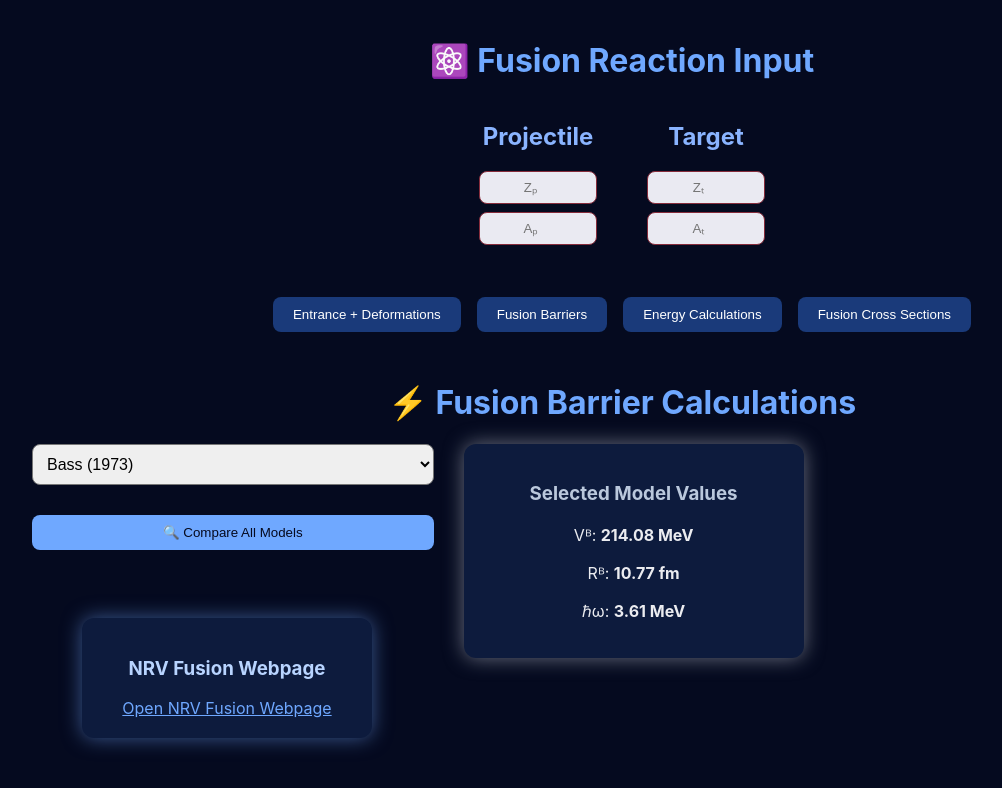
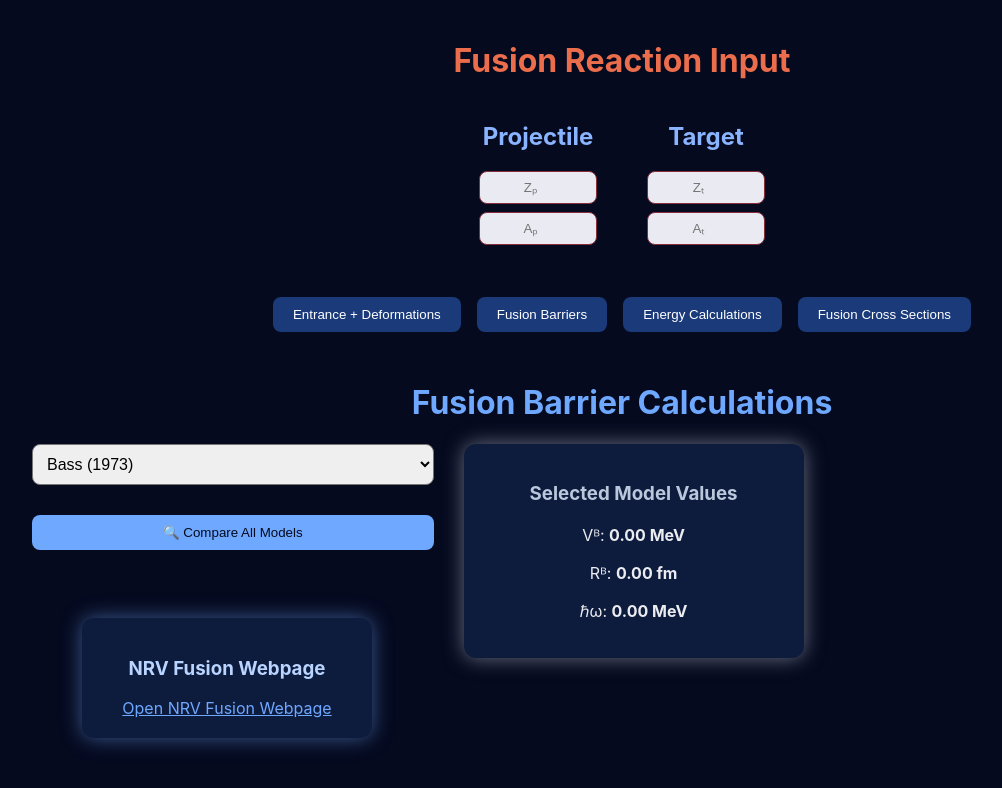
Before and after one commit to chinni6991-creator/Fusion, a React (Create React App) app: page / in a window 1280 px wide. Both pictures are taken after a click on the button "Fusion Barriers". Shown: the top 788 px of the page, without its empty margins (18-1020 px from the left). Built offline with nearby package versions, Linux system fonts and the light colour scheme.

Commit message:
Updated fusion app

```diff
--- a/public/index.html
+++ b/public/index.html
@@ -24,10 +24,10 @@
       work correctly both with client-side routing and a non-root public URL.
       Learn how to configure a non-root public URL by running `npm run build`.
     -->
-    <title>React App</title>
+    <title>Fusion parameters</title>
   </head>
   <body>
-    <noscript>You need to enable JavaScript to run this app.</noscript>
+    <noscript>It calculates Fusion barriers, Entrance channels parameters</noscript>
     <div id="root"></div>
     <!--
       This HTML file is a template.
--- a/src/App.js
+++ b/src/App.jsx
@@ -91,7 +91,7 @@ const handleEnergyPage = () => {
 
   return (
     <div style={{ backgroundColor:"#050a1f", color:"#e3e8ff", minHeight:"100vh", padding:"20px", textAlign:"center" }}>
-      <h1 style={{ color:"#6fa8ff" }}>⚛️ Fusion Reaction Input</h1>
+      <h1 style={{ color:"#eb6d4bff" }}> Fusion Reaction Input</h1>
 
       <div style={{ display:"flex", justifyContent:"center", gap:"50px", flexWrap:"wrap" }}>
         <div>
@@ -152,7 +152,10 @@ const handleEnergyPage = () => {
 
   </div>
 )}
-{activeSection === "fusion" && <BarrierPage />}
+{activeSection === "fusion" && (
+  <BarrierPage Zp={Zp} Ap={Ap} Zt={Zt} At={At} />
+)}
+
 
     {activeSection === "energy" && (
   <EnergyPage
@@ -164,8 +167,14 @@ const handleEnergyPage = () => {
 )}
 
 
-    {activeSection === "cross" && <FusionCrossSectionPage />}
-
+    {activeSection === "cross" && (
+  <FusionCrossSectionPage
+    Zp={Zp}
+    Ap={Ap}
+    Zt={Zt}
+    At={At}
+  />
+)}
 
     </div>
   );
--- a/src/BarrierPage.js
+++ b/src/BarrierPage.js
@@ -1,12 +1,17 @@
-import React, { useState } from "react";
+import React, { useState, useEffect } from "react";
 
-function BarrierPage() {
+function BarrierPage({ Zp, Ap, Zt, At }) {
   const [model, setModel] = useState("bass");
   const [showComparison, setShowComparison] = useState(false);
 
-  // Get stored inputs from ReactionPage
-  const stored = JSON.parse(localStorage.getItem("fusion_inputs") || "{}");
-  const { Zp = 20, Ap = 48, Zt = 82, At = 208 } = stored;
+// Ensure numeric inputs
+  const parseInputs = () => {
+    const zp = Number(Zp);
+    const ap = Number(Ap);
+    const zt = Number(Zt);
+    const at = Number(At);
+    return { zp, ap, zt, at };
+  };
 
   // --- Fusion barrier calculations ---
   const calculateBass = (Zp, Zt, Ap, At) => {
@@ -29,6 +34,9 @@ function BarrierPage() {
 };
 
   const calculateDutt = (Zp, Zt, Ap, At) => {
+  Zp = Number(Zp); Zt = Number(Zt); Ap = Number(Ap); At = Number(At);
+  if (!Zp || !Zt || !Ap || !At) return { VB: 0, RB: 0, hw: 0 };
+
   // Choose proximity version (Prox 77 used here)
   const alpha = 5.18419;
   const beta = 0.33979;
@@ -41,52 +49,103 @@ function BarrierPage() {
   const sB = alpha * Math.exp(-beta * Math.pow(x - 2, 0.25));
 
   const RB = C1 + C2 + sB;
-  const VB = delta * ((1.44 * Zp * Zt / RB) * (1 - 0.75 / RB));
-  const hw = 4.0; // optional placeholder, not from Dutt 2010
+  const VB = delta * ((1.44 * Zp * Zt / RB) * (1 - 0.75 / RB)) * 0.95;
+  const hw = 0.065 * Zp * Zt / Math.pow(Math.cbrt(Ap) + Math.cbrt(At), 1.5);
 
-  return { VB, RB, hw };
+  return {
+    VB: Number(VB.toFixed(3)),
+    RB: Number(RB.toFixed(3)),
+    hw: Number(hw.toFixed(3)),
+  };
 };
 
-  const calculateManju = (Zp, Zt, Ap, At) => {
+ const calculateManju = (Zp, Zt, Ap, At) => {
+  Zp = Number(Zp); Zt = Number(Zt); Ap = Number(Ap); At = Number(At);
+  if (!Zp || !Zt || !Ap || !At) return { VB: 0, RB: 0, hw: 0 };
     const b = 1.0;
-    const R0p = 1.24 * Math.cbrt(Ap) * (1 + 1.646 / Ap - 0.191 * ((Ap - 2 * Zp) / Ap));
-    const R0t = 1.24 * Math.cbrt(At) * (1 + 1.646 / At - 0.191 * ((At - 2 * Zt) / At));
-    const Cp = R0p * (1 - (b ** 2) / (R0p ** 2));
-    const Ct = R0t * (1 - (b ** 2) / (R0t ** 2));
+    // Step 1: R00i
+const R00p = 1.24 * Math.cbrt(Ap) *
+  (1 + 1.646 / Ap - 0.191 * ((Ap - 2 * Zp) / Ap));
+const R00t = 1.24 * Math.cbrt(At) *
+  (1 + 1.646 / At - 0.191 * ((At - 2 * Zt) / At));
+
+   // Step 2: R0i (truncate at b^2 term)
+const R0p = R00p * (1 - (7/2) * (b*b) / (R00p*R00p));
+const R0t = R00t * (1 - (7/2) * (b*b) / (R00t*R00t));
+
+// Step 3: Ci
+const Cp = R0p * (1 - (b*b) / (R0p*R0p));
+const Ct = R0t * (1 - (b*b) / (R0t*R0t));
+
     const num = (Zp * Zt) / (Math.cbrt(Ap) + Math.cbrt(At));
     const SB = -1.236e-7 * num ** 3 + 7.774e-5 * num ** 2 - 2.324e-2 * num + 3.759;
     const RB = SB + Cp + Ct;
     const VB = 1.4057 * ((Zp * Zt / RB) * (1 - 1 / RB)) + 5.4746;
-    const hw = -3.34e-7 * num ** 3 + 1.39e-4 * num ** 2 - 2.37e-2 * num + 5.67;
-    return { VB, RB, hw };
+    let hw = -3.34e-7 * num ** 3 + 1.39e-4 * num ** 2 - 2.37e-2 * num + 5.67;
+    if (hw < 0) hw = 0.5; // Prevent negative hw for very heavy nuclei
+    return {
+    VB: Number(VB.toFixed(3)),
+    RB: Number(RB.toFixed(3)),
+    hw: Number(hw.toFixed(3)),
   };
-
+};
   const calculateActinide = (Zp, Zt, Ap, At) => {
+  Zp = Number(Zp);
+  Zt = Number(Zt);
+  Ap = Number(Ap);
+  At = Number(At);
+  if (!Zp || !Zt || !Ap || !At) return { VB: 0, RB: 0, hw: 0 };
     const b = 1.0;
-    const R0p = 1.24 * Math.cbrt(Ap) * (1 + 1.646 / Ap - 0.191 * ((Ap - 2 * Zp) / Ap));
-    const R0t = 1.24 * Math.cbrt(At) * (1 + 1.646 / At - 0.191 * ((At - 2 * Zt) / At));
+    const R0p = 1.28 * Math.cbrt(Ap) - 0.76 + 0.8 / Math.cbrt(Ap)
+    const R0t = 1.28 * Math.cbrt(At) - 0.76 + 0.8 / Math.cbrt(At);
     const Cp = R0p * (1 - (b ** 2) / (R0p ** 2));
     const Ct = R0t * (1 - (b ** 2) / (R0t ** 2));
     const num = (Zp * Zt) / (Math.cbrt(Ap) + Math.cbrt(At));
     const SB = -1.79e-7 * num ** 3 + 1.05e-4 * num ** 2 - 2.76e-2 * num + 3.98;
     const RB = SB + Cp + Ct;
     const VB = 1.435 * ((Zp * Zt / RB) * (1 - 1 / RB)) + 1.866;
-    const hw = 1.46e-7 * num ** 3 + 9.4e-5 * num ** 2 +1.02e-2 * num -4.02;
-    return { VB, RB, hw };
+    let hw = 1.46e-7 * num ** 3 - 9.4e-5 * num ** 2 +1.02e-2 * num -4.02;
+    if (hw < 0) hw = 0.5; // Prevent negative hw
+    return {
+    VB: Number(VB.toFixed(3)),
+    RB: Number(RB.toFixed(3)),
+    hw: Number(hw.toFixed(3)),
   };
+};
+
+
   const calculateAdamian = (Zp, Zt, Ap, At) => {
+  Zp = Number(Zp);
+  Zt = Number(Zt);
+  Ap = Number(Ap);
+  At = Number(At);
+  if (!Zp || !Zt || !Ap || !At) return { VB: 0, RB: 0, hw: 0 };
     const RB = 1.25 * (Math.cbrt(Ap) + Math.cbrt(At));
     const VB = 1.44 * Zp * Zt / RB;
     const hw = 4.0;
-    return { VB, RB, hw };
+    return {
+    VB: Number(VB.toFixed(3)),
+    RB: Number(RB.toFixed(3)),
+    hw: Number(hw.toFixed(3)),
   };
+};
 
   const calculateArora = (Zp, Zt, Ap, At) => {
+  Zp = Number(Zp);
+  Zt = Number(Zt);
+  Ap = Number(Ap);
+  At = Number(At);
+  if (!Zp || !Zt || !Ap || !At) return { VB: 0, RB: 0, hw: 0 };
     const RB = 7.359 + 3.076e-3 * Ap - 1.182e-6 * Ap ** 2 + 1.567e-11 * Ap ** 3;
     const VB = 1.44 * Zp * Zt / RB;
     const hw = 4.5 - 0.002 * Zp * Zt;
-    return { VB, RB, hw };
+     return {
+    VB: Number(VB.toFixed(3)),
+    RB: Number(RB.toFixed(3)),
+    hw: Number(hw.toFixed(3)),
   };
+};
+
 
   const calculateWoodsSaxon = (Zp, Zt, Ap, At) => {
   // Convert inputs safely to numbers
@@ -106,7 +165,7 @@ function BarrierPage() {
   // --- Calculations ---
   const RB = r0 * (Math.cbrt(Ap) + Math.cbrt(At)); // barrier radius
   const VC = (1.44 * Zp * Zt) / RB;                // Coulomb potential
-  const VN = V0 * (1 - Math.exp(-RB / a));         // WS nuclear term
+  const VN = V0 * Math.exp(-RB / a);         // WS nuclear term
   const VB = VC + VN;                              // total barrier height
 
   // ℏω from empirical scaling (Dutt-style)
@@ -133,12 +192,12 @@ function BarrierPage() {
   const gamma = 0.9517 * (1 - 1.7826 * ((Ap - 2 * Zp) / Ap) ** 2); // surface energy coefficient
 
   // Effective radii
-  const C1 = r0 * Math.cbrt(Ap);
-  const C2 = r0 * Math.cbrt(At);
+  const C1 = r0 * Math.cbrt(Ap)+0.5;
+  const C2 = r0 * Math.cbrt(At)+0.5;
   const RB = C1 + C2;
 
   // Barrier height (Coulomb + surface correction)
-  const VB = (1.44 * Zp * Zt) / RB - 0.001 * gamma * (C1 * C2) / (C1 + C2);
+  const VB = (1.44 * Zp * Zt) / RB - 0.01 * gamma * (C1 * C2) / (C1 + C2);
 
   // Curvature (empirical Dutt-like)
   const hw = 0.065 * (Zp * Zt) / Math.pow(Math.cbrt(Ap) + Math.cbrt(At), 1.5);
@@ -165,7 +224,7 @@ function BarrierPage() {
 
   return (
     <div style={{ backgroundColor: "#050a1f", color: "#ebecf0ff", minHeight: "100vh", padding: "30px" }}>
-      <h1 style={{ color: "#6fa8ff", textAlign: "center" }}>⚡ Fusion Barrier Calculations</h1>
+      <h1 style={{ color: "#6fa8ff", textAlign: "center" }}> Fusion Barrier Calculations</h1>
 
       <div style={{ display: "flex", justifyContent: "flex-start", gap: "30px", flexWrap: "wrap" }}>
         {/* Left: Dropdown */}
--- a/src/EnergyPage.js
+++ b/src/EnergyPage.js
@@ -180,7 +180,7 @@ export default function EnergyPage({ Zp, Ap, Zt, At }) {
   // 🌸 UI display
   return (
     <div style={{ minHeight: "100vh", background: "#040b20", color: "#e7eefc", padding: 28 }}>
-      <h1 style={{ color: "#7cc0ff", fontSize: 28, marginBottom: 16 }}>⚡ Energy Calculations</h1>
+      <h1 style={{ color: "#7cc0ff", fontSize: 28, marginBottom: 16 }}> Energy Calculations</h1>
 
       <div style={{ fontSize: 18, marginBottom: 8 }}>
         Q-value:{" "}
--- a/src/FusionCrossSectionPage.js
+++ b/src/FusionCrossSectionPage.js
@@ -2,7 +2,7 @@
 import React, { useState, useEffect } from "react";
 import { LineChart, Line, XAxis, YAxis, CartesianGrid, Tooltip, ResponsiveContainer } from "recharts";
 
-export default function FusionCrossSectionPage() {
+export default function FusionCrossSectionPage({ Zp, Ap, Zt, At }) {
   const [model, setModel] = useState("bass");
   const [VB, setVB] = useState("");
   const [RB, setRB] = useState("");
@@ -11,76 +11,111 @@ export default function FusionCrossSectionPage() {
   const [sigma, setSigma] = useState(null);
   const [data, setData] = useState([]);
 
-  // Retrieve reaction data
-  const stored = JSON.parse(localStorage.getItem("fusion_inputs") || "{}");
-  const { Zp = 20, Ap = 48, Zt = 82, At = 208 } = stored;
+
 
   // --- Barrier calculations for 8 models ---
   const calculateBass = () => {
-    const RB = 1.07 * (Math.cbrt(Ap) + Math.cbrt(At));
-    const VB = 1.44 * Zp * Zt / RB;
-    const hw = 4.5 - 0.002 * Zp * Zt;
+    const zp = Number(Zp), ap = Number(Ap), zt = Number(Zt), at = Number(At);
+  const e2 = 1.44; // MeV·fm
+  const Rp3 = Math.cbrt(ap);
+  const Rt3 = Math.cbrt(at);
+  const RB = 1.07 * (Rp3 + Rt3) + 0.54;
+  const VB = e2 * (zp * zt) / RB - 50 / (Rp3 + Rt3);
+  const hw = 0.065 * (zp * zt) / Math.pow(Rp3 + Rt3, 1.5);
+
     return { VB, RB, hw };
   };
 
   const calculateDutt = () => {
-    const RB = 1.28 * (Math.cbrt(Ap) + Math.cbrt(At)) - 0.76 + 0.8 * (1 / Math.cbrt(Ap) + 1 / Math.cbrt(At));
-    const VB = 1.44 * Zp * Zt / RB;
-    const hw = 0.065 * Zp * Zt / Math.pow(Math.cbrt(Ap) + Math.cbrt(At), 1.5);
+    const zp = Number(Zp), ap = Number(Ap), zt = Number(Zt), at = Number(At);
+  const C1 = 1.28 * Math.cbrt(ap) - 0.76 + 0.8 / Math.cbrt(ap);
+  const C2 = 1.28 * Math.cbrt(at) - 0.76 + 0.8 / Math.cbrt(at);
+  const x = (zp * zt) / (Math.cbrt(ap) + Math.cbrt(at));
+  const alpha = 5.18419, beta = 0.33979, delta = 0.99903;
+  const sB = alpha * Math.exp(-beta * Math.pow(x - 2, 0.25));
+  const RB = C1 + C2 + sB;
+  const VB = delta * ((1.44 * zp * zt / RB) * (1 - 0.75 / RB)) * 0.95;
+  const hw = 0.065 * zp * zt / Math.pow(Math.cbrt(ap) + Math.cbrt(at), 1.5);
     return { VB, RB, hw };
   };
 
   const calculateManju = () => {
+    const zp = Number(Zp), ap = Number(Ap), zt = Number(Zt), at = Number(At);
   const b = 1.0;
-    const R0p = 1.24 * Math.cbrt(Ap) * (1 + 1.646 / Ap - 0.191 * ((Ap - 2 * Zp) / Ap));
-    const R0t = 1.24 * Math.cbrt(At) * (1 + 1.646 / At - 0.191 * ((At - 2 * Zt) / At));
-    const Cp = R0p * (1 - b ** 2 / R0p ** 2);
-    const Ct = R0t * (1 - b ** 2 / R0t ** 2);
-    const num = (Zp * Zt) / (Math.cbrt(Ap) + Math.cbrt(At));
+  // Step 1: R00i
+const R00p = 1.24 * Math.cbrt(Ap) *
+  (1 + 1.646 / Ap - 0.191 * ((Ap - 2 * Zp) / Ap));
+const R00t = 1.24 * Math.cbrt(At) *
+  (1 + 1.646 / At - 0.191 * ((At - 2 * Zt) / At));
+
+// Step 2: R0i (truncate at b^2 term)
+const R0p = R00p * (1 - (7/2) * (b*b) / (R00p*R00p));
+const R0t = R00t * (1 - (7/2) * (b*b) / (R00t*R00t));
+
+// Step 3: Ci
+const Cp = R0p * (1 - (b*b) / (R0p*R0p));
+const Ct = R0t * (1 - (b*b) / (R0t*R0t));
+  const num = (zp * zt) / (Math.cbrt(ap) + Math.cbrt(at));
   const SB = -1.236e-7 * num ** 3 + 7.774e-5 * num ** 2 - 2.324e-2 * num + 3.759;
   const RB = SB + Cp + Ct;
-    const VB = 1.4057 * ((Zp * Zt / RB) * (1 - 1 / RB)) + 5.4746;
-    const hw = -3.34e-7 * num ** 3 + 1.39e-4 * num ** 2 - 2.37e-2 * num + 5.67;
+  const VB = 1.4057 * ((zp * zt / RB) * (1 - 1 / RB)) + 5.4746;
+  let hw = -3.34e-7 * num ** 3 + 1.39e-4 * num ** 2 - 2.37e-2 * num + 5.67;
+  if (hw < 0) hw = 0.5;
     return { VB, RB, hw };
   };
 
   const calculateActi = () => {
-    const Rp = 1.28 * Math.cbrt(Ap) - 0.76 + 0.8 / Math.cbrt(Ap);
-    const Rt = 1.28 * Math.cbrt(At) - 0.76 + 0.8 / Math.cbrt(At);
-    const RB = Rp + Rt;
-    const VB = 1.44 * Zp * Zt / RB;
-    const hw = Math.max(4.5 - 0.002 * Zp * Zt, 3.0);
+    const zp = Number(Zp), ap = Number(Ap), zt = Number(Zt), at = Number(At);
+  const b = 1.0;
+  const R0p = 1.28 * Math.cbrt(Ap) - 0.76 + 0.8 / Math.cbrt(Ap)
+    const R0t = 1.28 * Math.cbrt(At) - 0.76 + 0.8 / Math.cbrt(At);
+  const Cp = R0p * (1 - b ** 2 / R0p ** 2);
+  const Ct = R0t * (1 - b ** 2 / R0t ** 2);
+  const num = (zp * zt) / (Math.cbrt(ap) + Math.cbrt(at));
+  const SB = -1.79e-7 * num ** 3 + 1.05e-4 * num ** 2 - 2.76e-2 * num + 3.98;
+  const RB = SB + Cp + Ct;
+  const VB = 1.435 * ((zp * zt / RB) * (1 - 1 / RB)) + 1.866;
+  let hw = 1.46e-7 * num ** 3 + 9.4e-5 * num ** 2 + 1.02e-2 * num - 4.02;
+  if (hw < 0) hw = 0.5;
     return { VB, RB, hw };
   };
 
   const calculateAdam = () => {
-    const RB = 1.25 * (Math.cbrt(Ap) + Math.cbrt(At));
-    const VB = 1.44 * Zp * Zt / RB;
+    const zp = Number(Zp), ap = Number(Ap), zt = Number(Zt), at = Number(At);
+  const RB = 1.25 * (Math.cbrt(ap) + Math.cbrt(at));
+  const VB = 1.44 * zp * zt / RB;
   const hw = 4.0;
     return { VB, RB, hw };
   };
 
   const calculateArora = () => {
-    const RB = 7.359 + 3.076e-3 * Ap - 1.182e-6 * Ap ** 2 + 1.567e-11 * Ap ** 3;
-    const VB = 1.44 * Zp * Zt / RB;
-    const hw = 4.5 - 0.002 * Zp * Zt;
+    const zp = Number(Zp), ap = Number(Ap), zt = Number(Zt), at = Number(At);
+  const RB = 7.359 + 3.076e-3 * ap - 1.182e-6 * ap ** 2 + 1.567e-11 * ap ** 3;
+  const VB = 1.44 * zp * zt / RB;
+  const hw = 4.5 - 0.002 * zp * zt;
     return { VB, RB, hw };
   };
 
   const calculateWS = () => {
-    const r0 = 1.2;
-    const a = 0.65;
-    const RB = r0 * (Math.cbrt(Ap) + Math.cbrt(At));
-    const V0 = 50;
-    const VB = V0 * (1 - Math.exp(-RB / a)) + 1.44 * Zp * Zt / RB;
-    const hw = 4.0;
+     const zp = Number(Zp), ap = Number(Ap), zt = Number(Zt), at = Number(At);
+  const r0 = 1.2, a = 0.65, V0 = 50;
+  const RB = r0 * (Math.cbrt(ap) + Math.cbrt(at));
+  const VC = 1.44 * zp * zt / RB;
+  const VN = V0 * Math.exp(-RB / a);
+  const VB = VC + VN;
+  const hw = 0.065 * zp * zt / Math.pow(Math.cbrt(ap) + Math.cbrt(at), 1.5);
     return { VB, RB, hw };
   };
 
   const calculateProx = () => {
-    const RB = 1.17 * (Math.cbrt(Ap) + Math.cbrt(At));
-    const VB = 1.44 * Zp * Zt / RB;
-    const hw = 4.0;
+    const zp = Number(Zp), ap = Number(Ap), zt = Number(Zt), at = Number(At);
+  const r0 = 1.17, a = 0.63;
+  const gamma = 0.9517 * (1 - 1.7826 * ((ap - 2 * zp) / ap) ** 2);
+  const C1 = r0 * Math.cbrt(ap) + 0.5;
+  const C2 = r0 * Math.cbrt(at) + 0.5;
+  const RB = C1 + C2;
+  const VB = 1.44 * zp * zt / RB - 0.01 * gamma * (C1 * C2) / (C1 + C2);
+  const hw = 0.065 * zp * zt / Math.pow(Math.cbrt(ap) + Math.cbrt(at), 1.5);
     return { VB, RB, hw };
   };
 
@@ -95,50 +130,62 @@ export default function FusionCrossSectionPage() {
     prox: { name: "Proximity", func: calculateProx },
   };
 
-  // Auto-fill VB, RB, hw when model changes
+  // --- Recalculate barriers whenever inputs or model change ---
  useEffect(() => {
+  if (![Zp, Ap, Zt, At].every(v => Number(v) > 0)) return;
+
   const { VB, RB, hw } = models[model].func();
+
   setVB(VB.toFixed(3));
   setRB(RB.toFixed(3));
   setHw(hw.toFixed(3));
-  }, [model]);
+
+}, [Zp, Ap, Zt, At, model]);
+
 
   // Calculate σ for a range of Ecm
+  // Calculate σ(E) using FULL Wong formula (1973)
 const calculateSigmaRange = () => {
-    const Vb = parseFloat(VB);
-    const Rb = parseFloat(RB);
-    const hbarw = parseFloat(hw);
-    if ([Vb, Rb, hbarw].some((v) => isNaN(v))) {
-      alert("Please fill all barrier fields!");
+  const Vb = Number(VB);
+  const Rb = Number(RB);
+  const hbarw = Number(hw);
+
+  if ([Vb, Rb, hbarw].some(v => !isFinite(v) || v <= 0)) {
+    alert("Invalid barrier parameters");
     return;
   }
 
   const dataArray = [];
   const step = 0.5;
+const Estart = Vb - 2 * hbarw; // effective fusion onset
+  for (let Ec = Estart; Ec <= Vb + 100; Ec += step) {
+    if (Ec <= 0) continue;
 
-for (let Ec = Vb - 50; Ec <= Vb + 100; Ec += step) {
     const x = (2 * Math.PI * (Ec - Vb)) / hbarw;
 
-  // Numerically stable log(1 + exp(x))
-  let logTerm;
-  if (x > 100) {
-    logTerm = x; // approximation for very large x
+
+let sigmaVal;
+    if (x < -50) {
+      sigmaVal = 0; // numerically ~0 (deep sub-barrier)
     } else {
-    logTerm = Math.log(1 + Math.exp(x));
-  }
-
-  const sigmaVal = Math.PI * Rb ** 2 * (hbarw / Ec) * logTerm * 10; // fm² -> mb
-
-  dataArray.push({
-  Ecm: parseFloat(Ec.toFixed(2)),
-  sigma: Math.max(sigmaVal, 1e-3) // keep as number
-});
+      sigmaVal =
+  (hbarw * Rb * Rb) / (2 * Ec) *
+  Math.log(1 + Math.exp(x));
 
       }
 
+ sigmaVal *= 10; // fm² → mb
+
+
+    dataArray.push({
+      Ecm: +Ec.toFixed(2),
+      sigma: sigmaVal > 0 ? sigmaVal : null, // safe for log-scale
+    });
+  }
+
   setData(dataArray);
+};
 
-  };
 
   return (
     <div style={{ padding: 20, minHeight: "100vh", background: "#050a1f", color: "#e3e8ff" }}>
```
Lines whose indentation alone changed are shown as unchanged.
